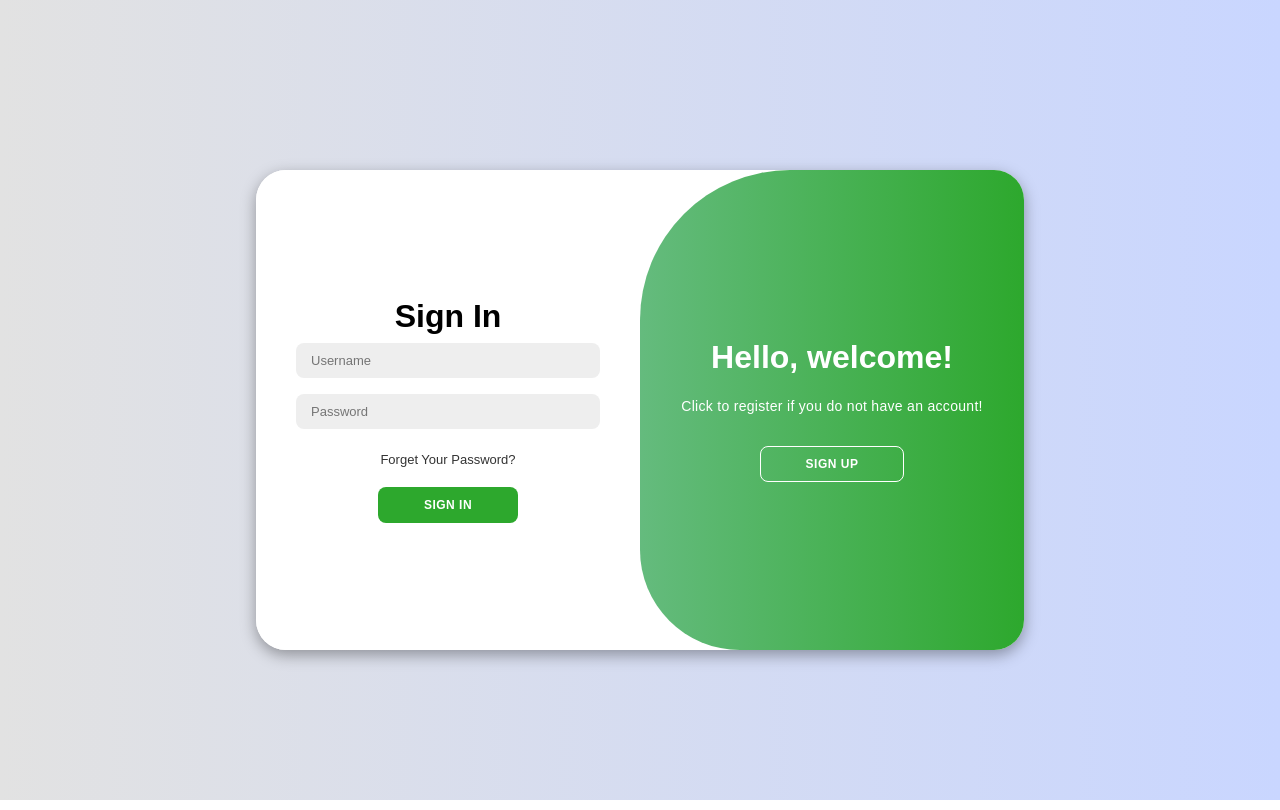
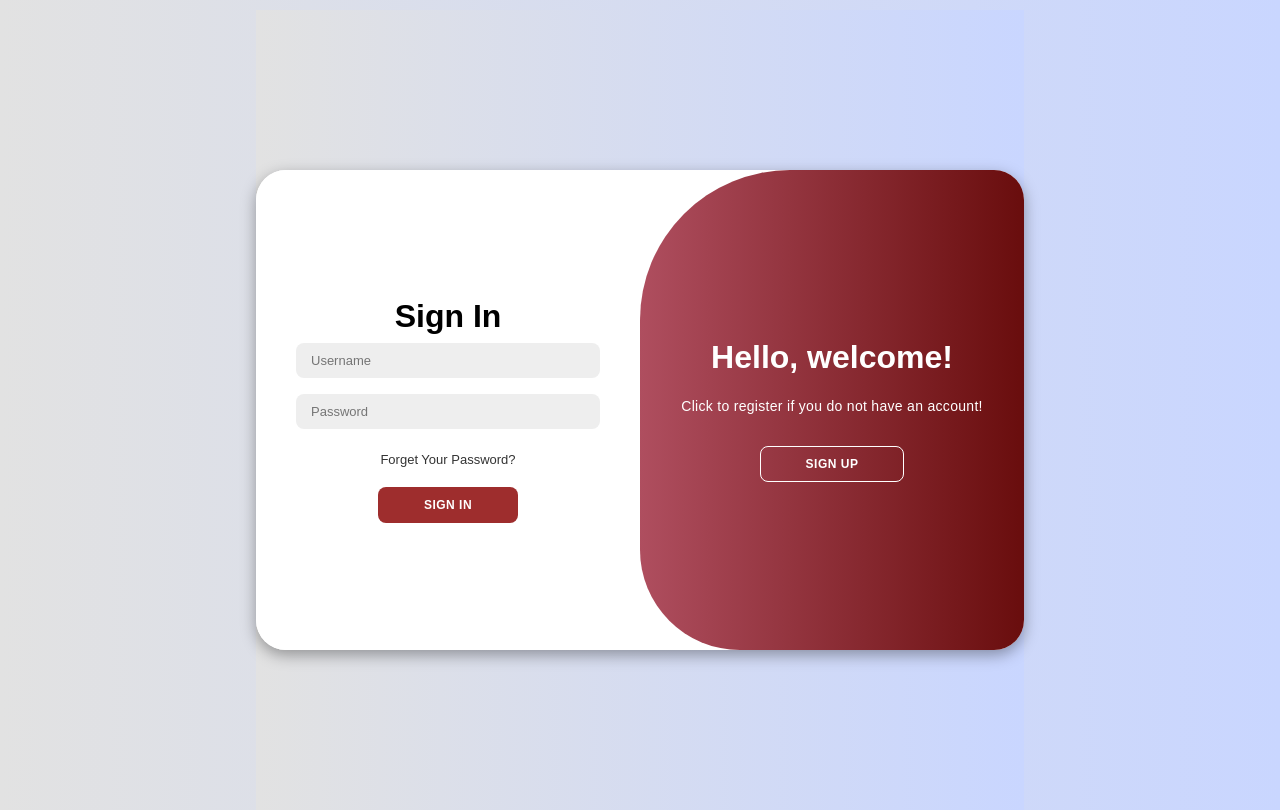
Before and after one commit to andrewerdei02/CSE-2102-Fall-23-Course-Scheduler, a Vue app in the folder frontend/: page / in a window 1280 px wide. Built offline with nearby package versions, Linux system fonts and the light colour scheme.

Commit message:
Change some styling for login page

```diff
--- a/frontend/src/components/LoginPage.vue
+++ b/frontend/src/components/LoginPage.vue
@@ -1,4 +1,5 @@
 <template>
+    <body>
         <div class="container" id="container">
             <!-- Sign up and sign in forms respectively -->
             <div class="form-container sign-up">
@@ -38,6 +39,7 @@
                 </div>
             </div>
         </div>
+    </body>
 </template>
 
 <script>
@@ -109,7 +111,7 @@ body{
 }
 
 .container button{
-    background-color: #2da82d;
+    background-color: #9e2d2d;
     color: #fff;
     font-size: 12px;
     padding: 10px 45px;
@@ -197,7 +199,7 @@ body{
     width: 50%;
     height: 100%;
     overflow: hidden;
-    transition: all 0.6s ease-in-out;
+    transition: all 0.65s ease-in-out;
     border-radius: 150px 0 0 100px;
     z-index: 1000;
 }
@@ -210,7 +212,7 @@ body{
 .toggle{
     background-color: #2da82d;
     height: 100%;
-    background: linear-gradient(to right, hsl(180, 34%, 71%), #2da82d);
+    background: linear-gradient(to right, hsl(340, 83%, 76%), #690d0d);
     color: #fff;
     position: relative;
     left: -100%;
```
Lines whose indentation alone changed are shown as unchanged.
